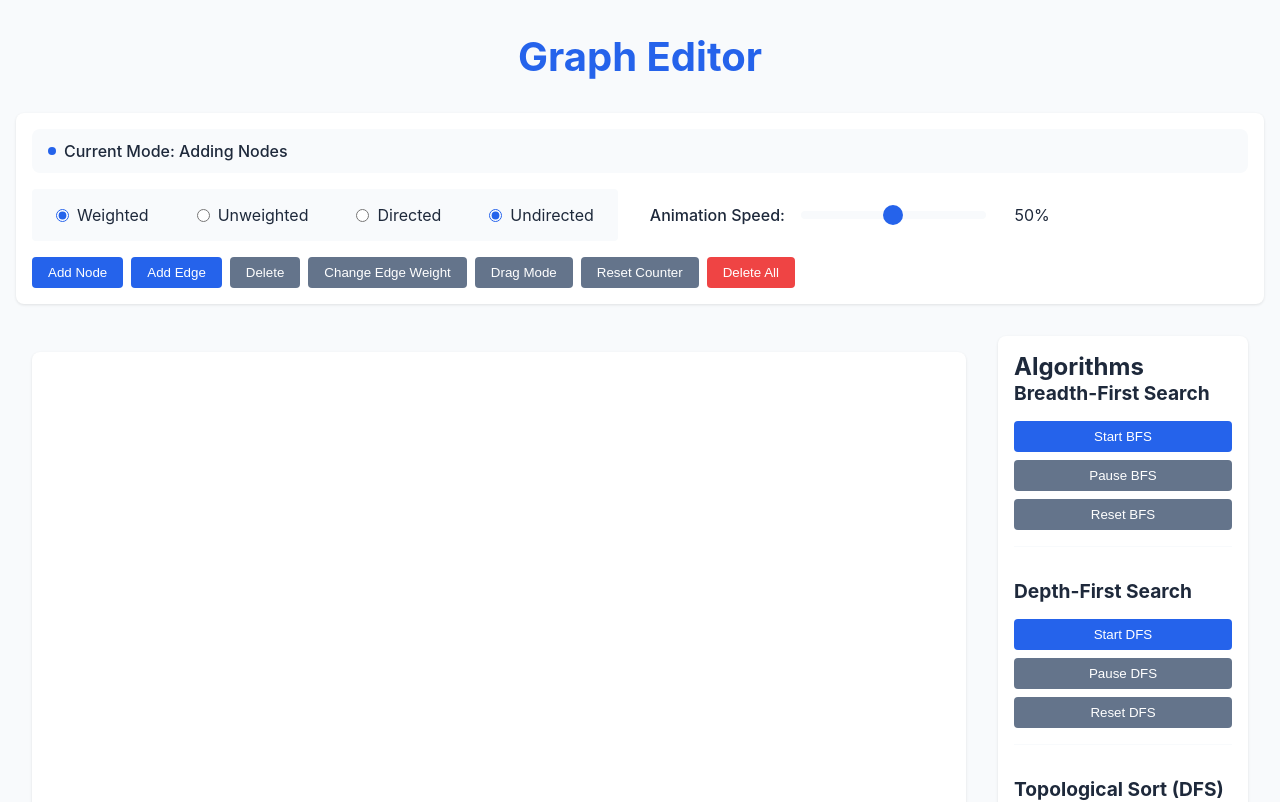
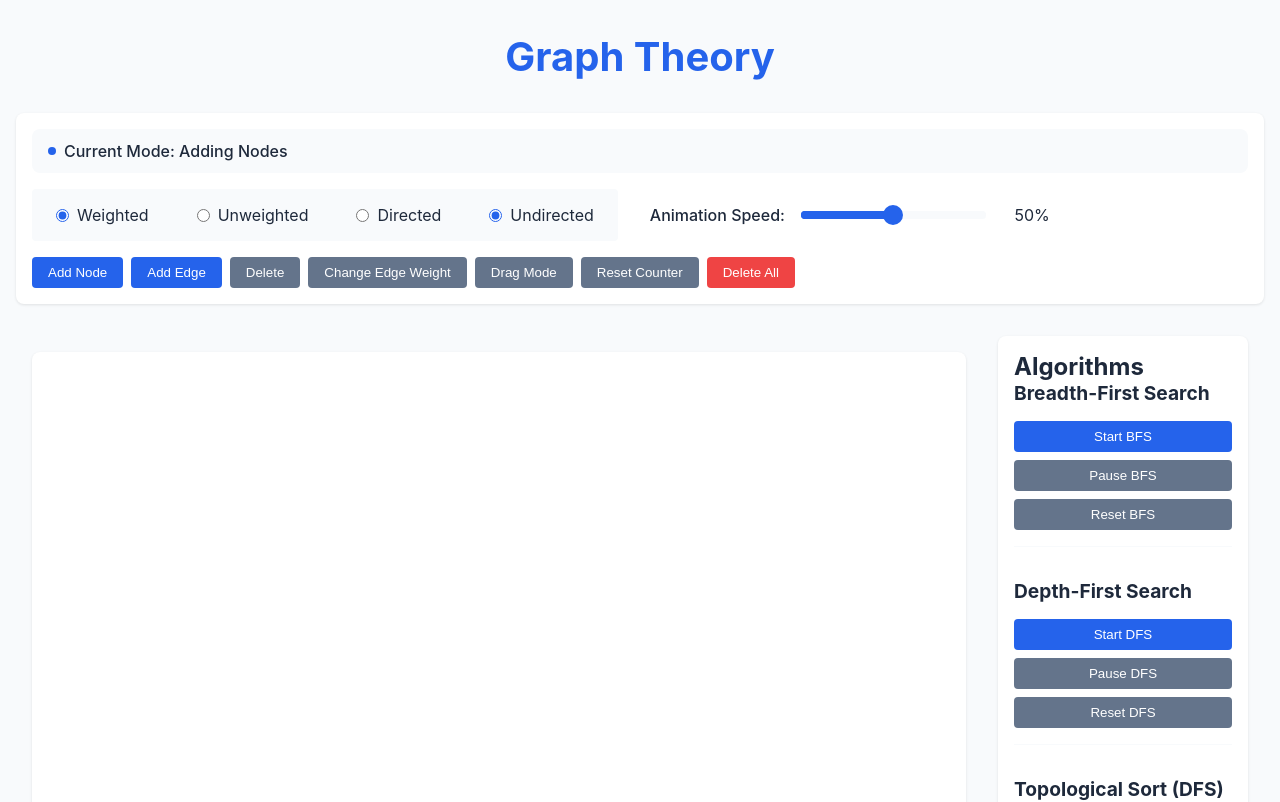
Before and after one commit to Peter-Shamoun/Graph-Theory, a React (Create React App) app: page / in a window 1280 px wide. Shown: the top 802 px of the page. Built offline with nearby package versions, Linux system fonts and the light colour scheme.

Commit message:
slider revamp, name chnage

```diff
--- a/src/App.css
+++ b/src/App.css
@@ -316,13 +316,40 @@ body {
   flex: 1;
   height: 8px;
   border-radius: 4px;
-  background: var(--background);
+  background: linear-gradient(to right, var(--primary) 50%, var(--background) 50%);
   outline: none;
   -webkit-appearance: none;
 }
 
+.speed-slider input[type="range"]::-webkit-slider-runnable-track {
+  width: 100%;
+  height: 8px;
+  border-radius: 4px;
+  background: linear-gradient(to right, var(--primary) 50%, var(--background) 50%);
+  cursor: pointer;
+}
+
+.speed-slider input[type="range"]::-moz-range-track {
+  width: 100%;
+  height: 8px;
+  border-radius: 4px;
+  background: linear-gradient(to right, var(--primary) 50%, var(--background) 50%);
+  cursor: pointer;
+}
+
 .speed-slider input[type="range"]::-webkit-slider-thumb {
   -webkit-appearance: none;
+  width: 20px;
+  height: 20px;
+  border-radius: 50%;
+  background: var(--primary);
+  cursor: pointer;
+  border: none;
+  transition: background-color 0.2s;
+  margin-top: -6px; /* Center the thumb vertically */
+}
+
+.speed-slider input[type="range"]::-moz-range-thumb {
   width: 20px;
   height: 20px;
   border-radius: 50%;
@@ -336,9 +363,23 @@ body {
   background: var(--primary-dark);
 }
 
+.speed-slider input[type="range"]::-moz-range-thumb:hover {
+  background: var(--primary-dark);
+}
+
 .speed-slider input[type="range"]:disabled {
   opacity: 0.5;
   cursor: not-allowed;
+}
+
+/* Add dynamic fill based on value */
+.speed-slider input[type="range"] {
+  background: linear-gradient(to right,
+    var(--primary) 0%,
+    var(--primary) 50%,
+    var(--background) 50%,
+    var(--background) 100%
+  );
 }
 
 .speed-slider label {
--- a/src/App.js
+++ b/src/App.js
@@ -1923,7 +1923,7 @@ export default function GraphEditor() {
   return (
     <div className="graph-editor">
       <header className="graph-editor__header">
-        <h1 className="graph-editor__title">Graph Editor</h1>
+        <h1 className="graph-editor__title">Graph Theory</h1>
       </header>
 
       <div className="graph-editor__controls">
@@ -1990,7 +1990,15 @@ export default function GraphEditor() {
                 min="1"
                 max="100"
                 value={animationSpeed}
-                onChange={(e) => setAnimationSpeed(parseInt(e.target.value))}
+                onChange={(e) => {
+                  const value = parseInt(e.target.value);
+                  setAnimationSpeed(value);
+                  // Update the background gradient
+                  e.target.style.background = `linear-gradient(to right, var(--primary) 0%, var(--primary) ${value}%, var(--background) ${value}%, var(--background) 100%)`;
+                }}
+                style={{
+                  background: `linear-gradient(to right, var(--primary) 0%, var(--primary) ${animationSpeed}%, var(--background) ${animationSpeed}%, var(--background) 100%)`
+                }}
                 disabled={bfsAnimationState.isRunning && !bfsAnimationState.isPaused}
               />
               <span>{animationSpeed}%</span>
```
